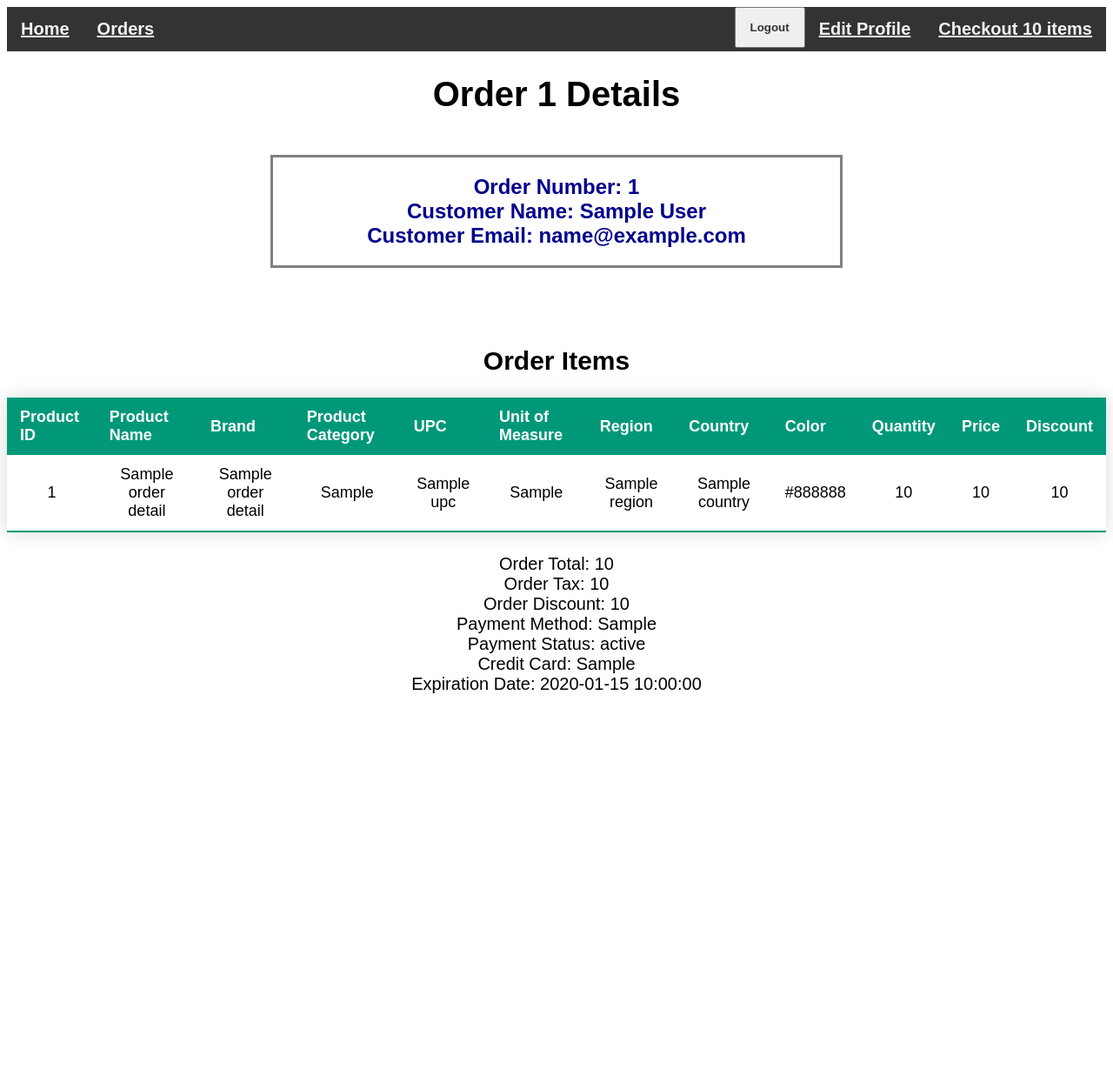
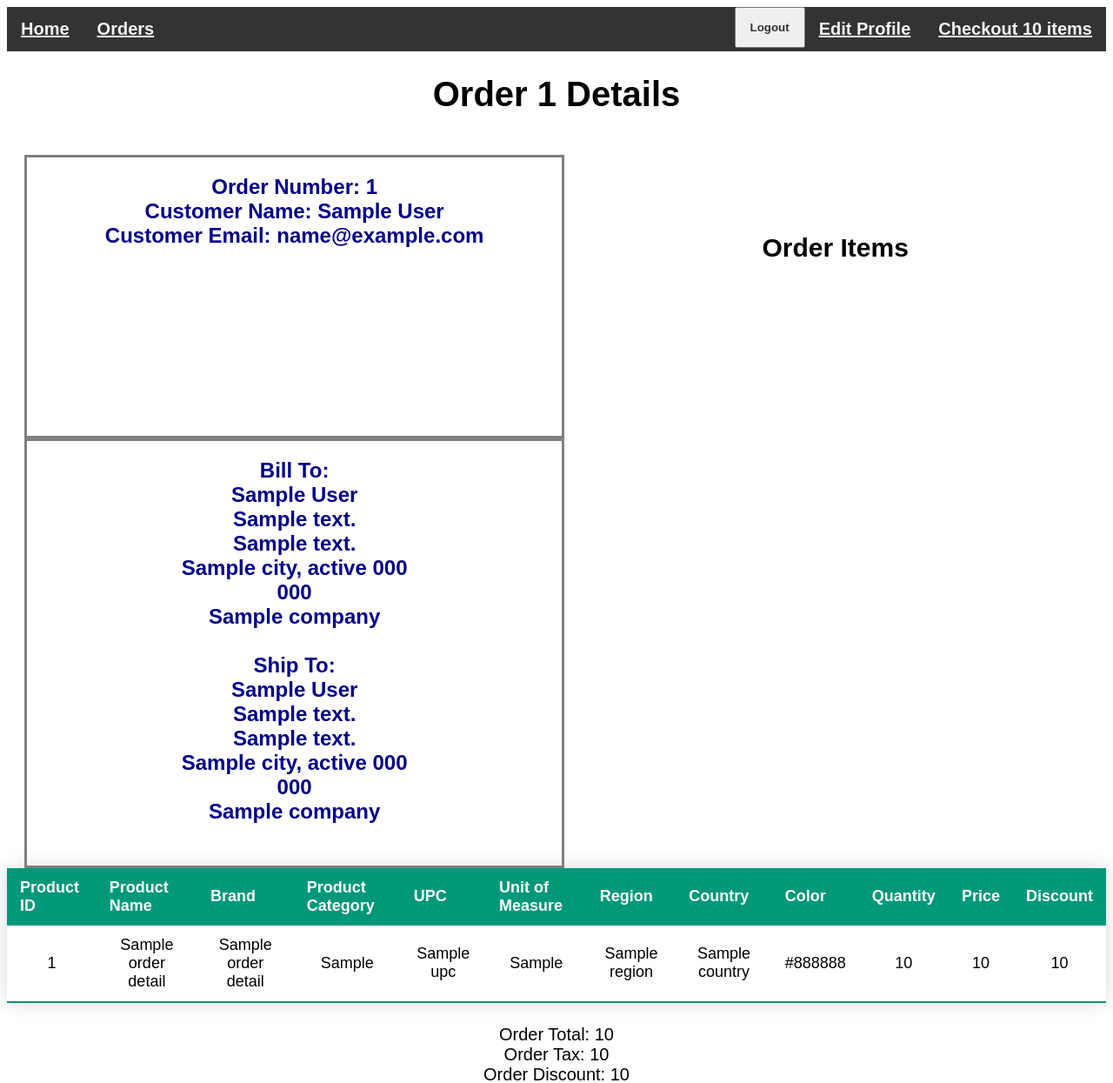
Before and after one commit to Ras-al-Ghul/Alcohol-Delivery-Service, a Flask app: template templates/order_details.html in a window 1280 px wide. Shown: the top 1245 px of the page at 87% size. Before the commit the page ends 797 px from the top, so only its background shows below. Run offline with Flask 2, Linux system fonts and the light colour scheme; the template is opened without the code that fills it: most values are stand-ins (such as "Sample title", 1, 10 or a date in 2020); parts of the project's set-up code (start-up, migrations or seed data) failed here and were passed over.

Commit message:
add address info to order details

```diff
--- a/server.py
+++ b/server.py
@@ -326,10 +326,16 @@ def order_details(order_id):
     result = g.conn.execute('select distinct o.order_id, o.order_number, o.customer_id, c.first_name, c.last_name, c.email, o.total, o.tax, o.discount, o.is_void, s.carrier, s.tracking_number, s.ship_date, s.delivered_date, p.payment_method, p.payment_status, p.credit_card, p.expiration_date from orders o inner join customer c on c.customer_id = o.customer_id left join shipment s on s.order_id = o.order_id left join payment p on p.order_id = o.order_id WHERE o.order_id = %s', [order_id])
     order = result.fetchone()
 
+    b = g.conn.execute('select distinct o.order_id, bill.first_name, bill.last_name, bill.address1, bill.address2, bill.city, bill.state, bill.zip, bill.phone, bill.company from orders o inner join address bill on bill.address_id = o.bills_to WHERE o.order_id = %s', [order_id])
+    bill = b.fetchone()
+
+    s = g.conn.execute('select distinct o.order_id, ship.first_name, ship.last_name, ship.address1, ship.address2, ship.city, ship.state, ship.zip, ship.phone, ship.company from orders o inner join address ship on ship.address_id = o.ships_to WHERE o.order_id = %s', [order_id])
+    ship = s.fetchone()
+
     od = g.conn.execute('select distinct od.order_id, od.product_id, od.quantity, od.price, od.discount, p.brand_id, p.product_name, b.brand_name, p.product_category, p.upc, p.unit_of_measure, p.region, p.country, p.color from order_items od inner join product p on p.product_id = od.product_id left join brand b on b.brand_id = p.brand_id WHERE od.order_id = %s', [order_id])
     order_details = od.fetchall()
 
-    return render_template('order_details.html', login=get_login(), order=order, order_details=order_details)
+    return render_template('order_details.html', login=get_login(), order=order, order_details=order_details, bill=bill, ship=ship)
 
 
 @app.route('/category/<string:category>', methods=['POST', 'GET'])
@@ -515,6 +521,12 @@ def admin_order_details(order_id):
       od = g.conn.execute('select distinct od.order_id, od.product_id, od.quantity, od.price, od.discount, p.brand_id, p.product_name, b.brand_name, p.product_category, p.upc, p.unit_of_measure, p.region, p.country, p.color from order_items od inner join product p on p.product_id = od.product_id left join brand b on b.brand_id = p.brand_id WHERE od.order_id = %s', [order_id])
       order_details = od.fetchall()
 
+      b = g.conn.execute('select distinct o.order_id, bill.first_name, bill.last_name, bill.address1, bill.address2, bill.city, bill.state, bill.zip, bill.phone, bill.company from orders o inner join address bill on bill.address_id = o.bills_to WHERE o.order_id = %s', [order_id])
+      bill = b.fetchone()
+
+      s = g.conn.execute('select distinct o.order_id, ship.first_name, ship.last_name, ship.address1, ship.address2, ship.city, ship.state, ship.zip, ship.phone, ship.company from orders o inner join address ship on ship.address_id = o.ships_to WHERE o.order_id = %s', [order_id])
+      ship = s.fetchone()
+
       # Get Form
       form = ShipmentForm(request.form)
 
@@ -534,7 +546,7 @@ def admin_order_details(order_id):
 
           flash('Shipment Information Updated', 'success')
 
-      return render_template('admin/order_details.html', order=order, form=form, order_details=order_details)
+      return render_template('admin/order_details.html', order=order, form=form, order_details=order_details, bill=bill, ship=ship)
 
 
 if __name__ == "__main__":
--- a/static/css/main.css
+++ b/static/css/main.css
@@ -107,6 +107,7 @@ html, body{
   width: 47%;
   padding: 20px;
   border: 3px solid gray;
+  vertical-align: middle;
 }
 
 /* Payment Page */
--- a/templates/order_details.html
+++ b/templates/order_details.html
@@ -35,7 +35,7 @@
         <h1 class='centerbutton'>Order {{order.order_number}} Details</h1>
 
         <div class="orddetcontainer">
-            <div class="payment">
+            <div class="orddetheader">
                 Order Number: {{ order.order_number }}<br>
                 Customer Name: {{ order.first_name }} {{ order.last_name }}<br>
                 Customer Email: {{ order.email }}<br>
@@ -48,7 +48,34 @@
                     Ship Date: {{ order.ship_date }}<br>
                     Delivered Date: {{ order.delivered_date }}<br>
                 {% endif %}
+                <br><br><br><br><br><br><br>
             </div>
+
+            <div class="orddetheader">
+              Bill To:<br>
+              {{bill.first_name}} {{bill.last_name}}<br>
+              {{bill.address1}}<br>
+              {% if bill.address2 != None %}
+              {{bill.address2}}<br>
+              {% endif %}
+              {{bill.city}}, {{bill.state}} {{bill.zip}}<br>
+              {{bill.phone}}<br>
+              {% if bill.company != None %}
+              {{bill.company}}<br><br>
+              {% endif %}
+
+              Ship To:<br>
+              {{ship.first_name}} {{ship.last_name}}<br>
+              {{ship.address1}}<br>
+              {% if ship.address2 != None %}
+              {{ship.address2}}<br>
+              {% endif %}
+              {{ship.city}}, {{ship.state}} {{ship.zip}}<br>
+              {{ship.phone}}<br>
+              {% if ship.company != None %}
+              {{ship.company}}<br><br>
+              {% endif %}
+          </div>
             </div>
 
             <div><br><br>
--- a/templates/orders.html
+++ b/templates/orders.html
@@ -58,7 +58,7 @@
                     <a href="{{ url_for('order_details', order_id=o['order_id']) }}">{{ o.order_id }}</a>
                 </td>
                 <td>{{o['order_number']}}</td>
-                <td>{{ customer.first_name }} {{ customer.lastname }}</td>
+                <td>{{ customer.first_name }} {{ customer.last_name }}</td>
                 <td>{{ customer.email }}</td>
                 <td>{{o['total']}}</td>
                 <td>{{o['tax']}}</td>
```
Also changed, not shown: templates/admin/order_details.html (+31 -8 lines).
